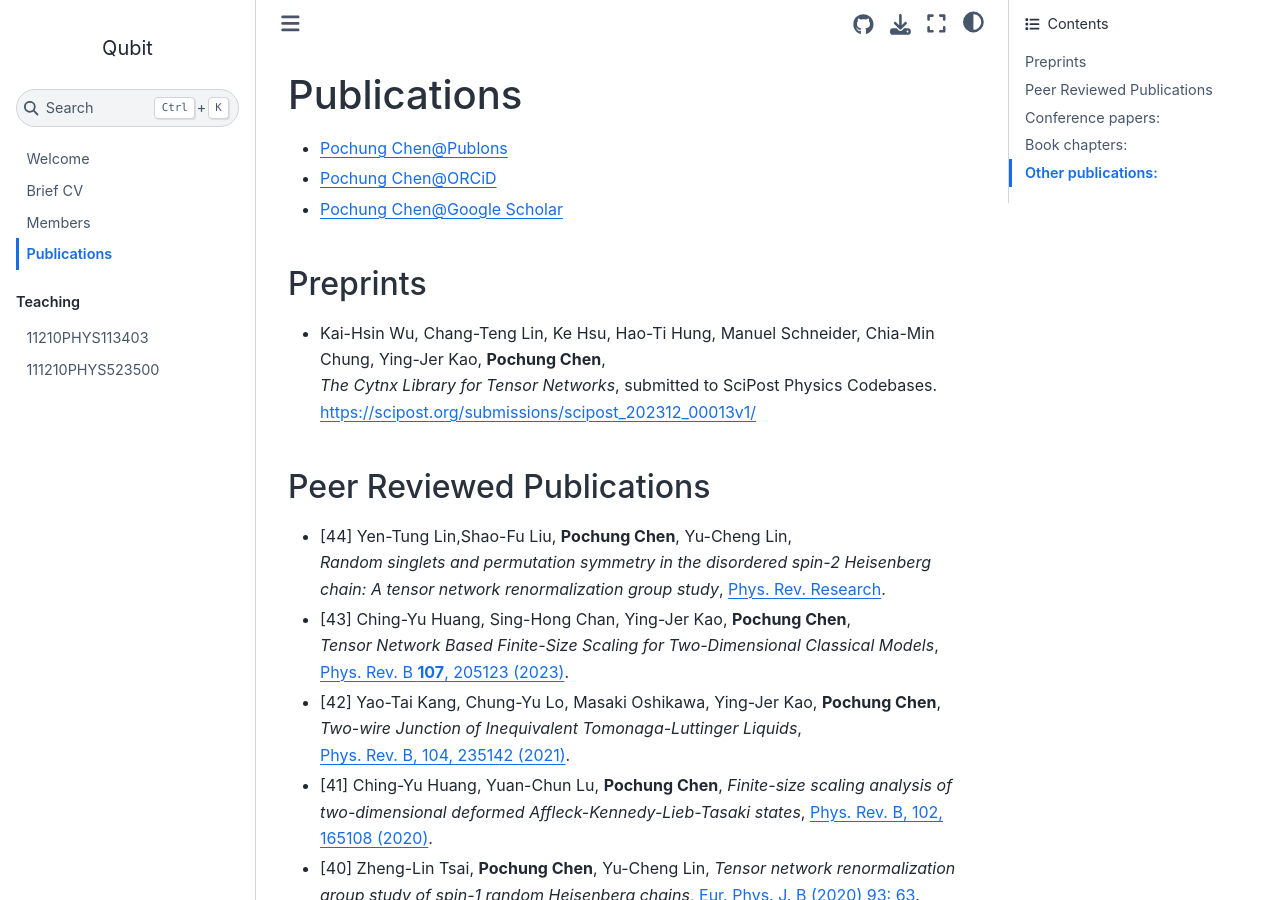
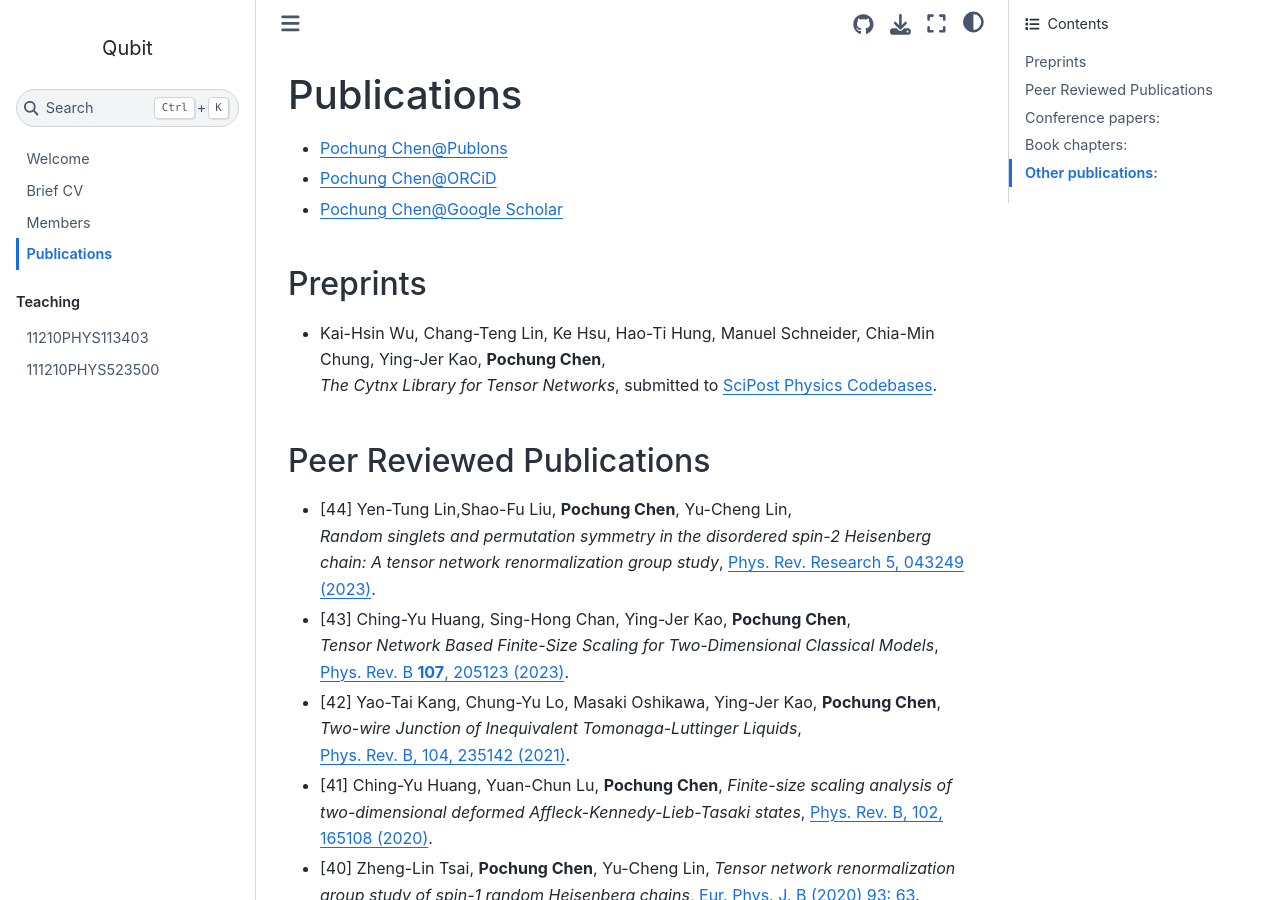
Before and after one commit to pcchen/pcchen.github.io, a Jupyter Book: the page built from publications.md, in a window 1280 px wide and 900 px high. Built offline with Jupyter Book 1.0.4 settings and Sphinx 7.4.7 and the Sphinx Book theme 1.1.4, drawn with Linux system fonts in a browser that asks for light colours; pages that are not in the unit, such as notebooks, are missing from menus.

Commit message:
update publication

```diff
--- a/publications.md
+++ b/publications.md
@@ -5,11 +5,11 @@
 * [Pochung Chen@Google Scholar](https://scholar.google.com.tw/citations?hl=en&user=blbepnIAAAAJ&view_op=list_works&sortby=pubdate)
 
 ## Preprints
-* Kai-Hsin Wu, Chang-Teng Lin, Ke Hsu, Hao-Ti Hung, Manuel Schneider, Chia-Min Chung, Ying-Jer Kao, **Pochung Chen**,<br>*The Cytnx Library for Tensor Networks*, submitted to SciPost Physics Codebases. https://scipost.org/submissions/scipost_202312_00013v1/
+* Kai-Hsin Wu, Chang-Teng Lin, Ke Hsu, Hao-Ti Hung, Manuel Schneider, Chia-Min Chung, Ying-Jer Kao, **Pochung Chen**,<br>*The Cytnx Library for Tensor Networks*, submitted to [SciPost Physics Codebases](https://scipost.org/submissions/scipost_202312_00013v1/).
 
 ## Peer Reviewed Publications
 * [44] Yen-Tung Lin,Shao-Fu Liu, **Pochung Chen**, Yu-Cheng Lin,
-<br>*Random singlets and permutation symmetry in the disordered spin-2 Heisenberg chain: A tensor network renormalization group study*, [Phys. Rev. Research](https://journals.aps.org/prresearch/abstract/10.1103/PhysRevResearch.5.043249).
+<br>*Random singlets and permutation symmetry in the disordered spin-2 Heisenberg chain: A tensor network renormalization group study*, [Phys. Rev. Research 5, 043249 (2023)](https://journals.aps.org/prresearch/abstract/10.1103/PhysRevResearch.5.043249).
 
 * [43] Ching-Yu Huang, Sing-Hong Chan, Ying-Jer Kao, **Pochung Chen**, <br>*Tensor Network Based Finite-Size Scaling for Two-Dimensional Classical Models*, [Phys. Rev. B **107**, 205123 (2023)](https://journals.aps.org/prb/abstract/10.1103/PhysRevB.107.205123).
 * [42] Yao-Tai Kang, Chung-Yu Lo, Masaki Oshikawa, Ying-Jer Kao, **Pochung Chen**, <br>*Two-wire Junction of Inequivalent Tomonaga-Luttinger Liquids*, <br>[Phys. Rev. B, 104, 235142 (2021)](https://journals.aps.org/prb/abstract/10.1103/PhysRevB.104.235142).
```
